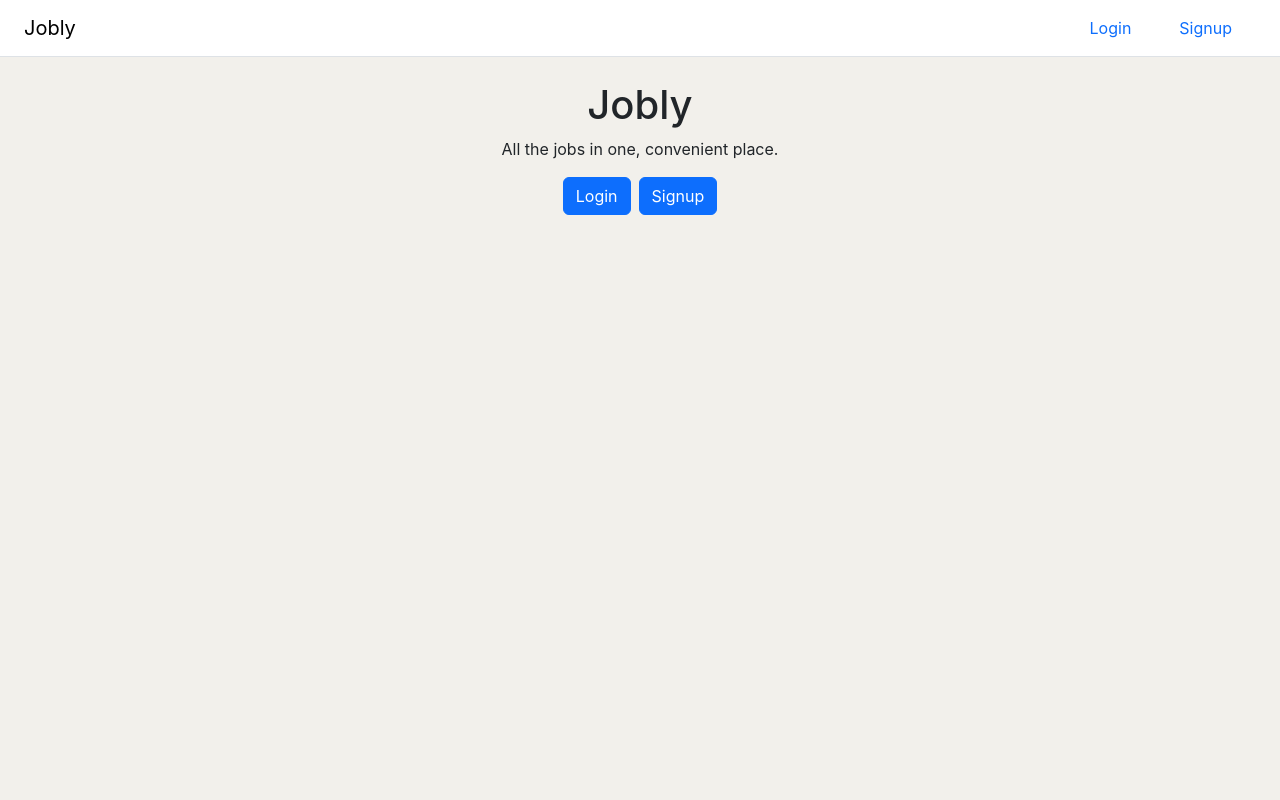
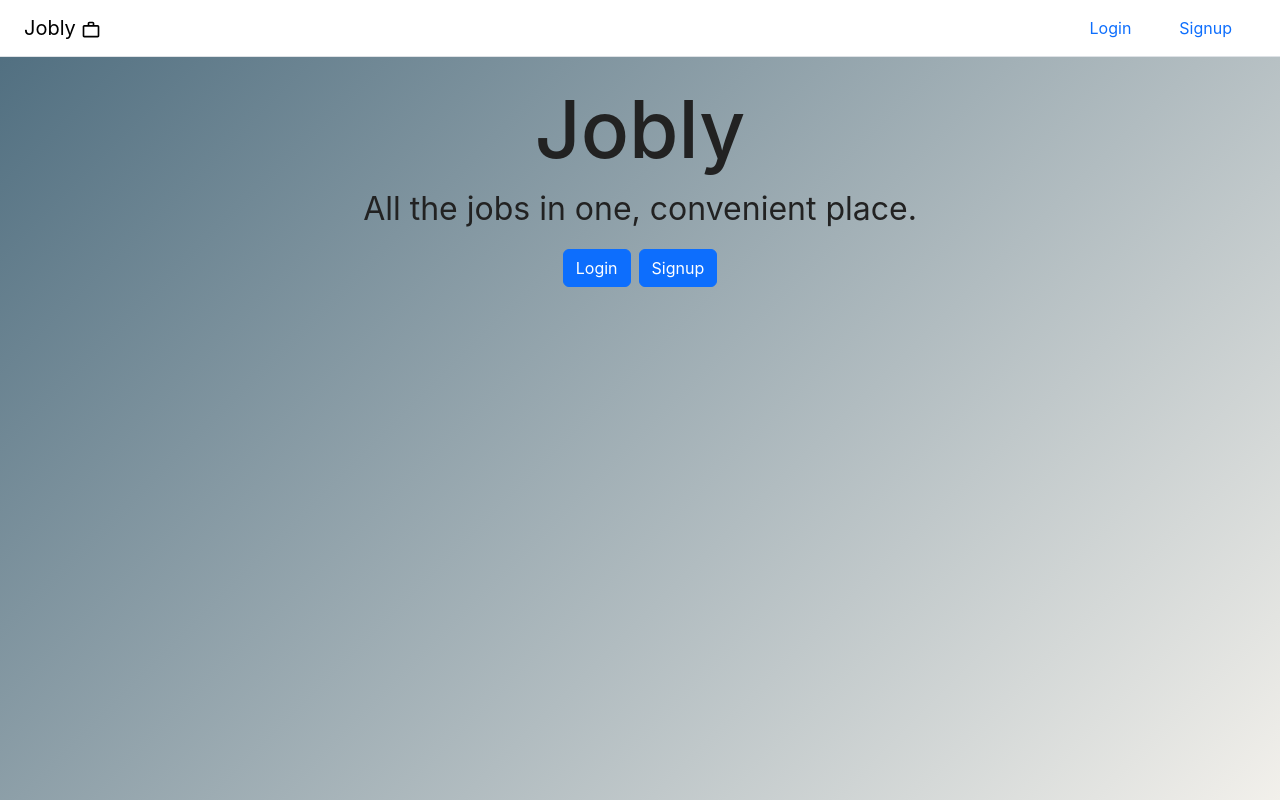
Before and after one commit to ross-brown/react-jobly, a React (Create React App) app: page / in a window 1280 px wide. Built offline with nearby package versions, Linux system fonts and the light colour scheme; no server answers.

Commit message:
Add new styles to app and formatting
This will add a 100vh property to the App to allow for a new full page
gradient background. Also formatted all salaries and equites with $ and %.
Also installed react-icons to add a icon for the navbar brand.

```diff
--- a/package.json
+++ b/package.json
@@ -10,6 +10,7 @@
     "jwt-decode": "^3.1.2",
     "react": "^18.2.0",
     "react-dom": "^18.2.0",
+    "react-icons": "^4.11.0",
     "react-router-dom": "^6.16.0",
     "react-scripts": "5.0.1",
     "web-vitals": "^2.1.4"
--- a/src/App.css
+++ b/src/App.css
@@ -1,5 +1,8 @@
 .App {
   text-align: center;
+  /* display: flex;
+  flex-direction: column; */
+  height: 100vh;
 }
 
 .App-logo {
--- a/src/JobCard.js
+++ b/src/JobCard.js
@@ -57,10 +57,10 @@ function JobCard({ job }) {
         <h4>{job.title}</h4>
         <h5>{job.companyName}</h5>
         <div>
-          {job.salary ? <small>{`Salary: ${job.salary}`}</small> : ""}
+          {job.salary ? <small>{`Salary: $${Intl.NumberFormat("en-US").format(job.salary)}`}</small> : ""}
         </div>
         <div>
-          {job.equity ? <small>{`Equity: ${job.equity}`}</small> : ""}
+          {job.equity ? <small>{`Equity: ${job.equity}%`}</small> : ""}
         </div>
         <button
           value={job.id}
--- a/src/Nav.js
+++ b/src/Nav.js
@@ -2,6 +2,7 @@ import React, { useContext } from "react";
 import { NavLink, Link } from "react-router-dom";
 import userContext from "./userContext";
 import "./Nav.css";
+import { MdOutlineWorkOutline } from "react-icons/md";
 
 /** Renders Navbar.
  *
@@ -16,7 +17,9 @@ function Nav({ logout }) {
 
   return (
     <nav className="Nav navbar border-bottom px-4 mb-4">
-      <Link className="navbar-brand" to="/">Jobly</Link>
+      <Link className="navbar-brand" to="/">
+        Jobly <MdOutlineWorkOutline />
+      </Link>
       {currentUser.data
         ? <div className="d-inline justify-content-end">
           <NavLink className="mx-4" to="/companies">Companies</NavLink>
--- a/src/index.css
+++ b/src/index.css
@@ -1,5 +1,9 @@
 body {
-  background-color: rgb(242,240,235);
+  /* background-color: rgb(242,240,235); */
+  /* background: linear-gradient(10deg, #2e3192, #00b4db); */
+  background: linear-gradient(135deg, #4d6c7e, #f2f0eb);
+  color: #222222;
+  /* color: #77c6e0; */
   margin: 0;
   font-family: -apple-system, BlinkMacSystemFont, 'Segoe UI', 'Roboto', 'Oxygen',
     'Ubuntu', 'Cantarell', 'Fira Sans', 'Droid Sans', 'Helvetica Neue',
--- /dev/null
+++ b/src/pages/Homepage.css
@@ -0,0 +1,13 @@
+/* .Homepage {
+  height: 100vh;
+  width: 100%;
+  background-color: red;
+} */
+
+.Homepage h1 {
+  font-size: 5rem;
+}
+
+.Homepage p {
+  font-size: 2rem;
+}
--- a/src/pages/Homepage.js
+++ b/src/pages/Homepage.js
@@ -1,6 +1,7 @@
 import React, { useContext } from "react";
 import userContext from "../userContext";
 import { Link } from "react-router-dom";
+import "./Homepage.css";
 
 /** Renders homepage.
  *
```
Also changed, not shown: 1 other file (tests, documents, lock files or other folders).
